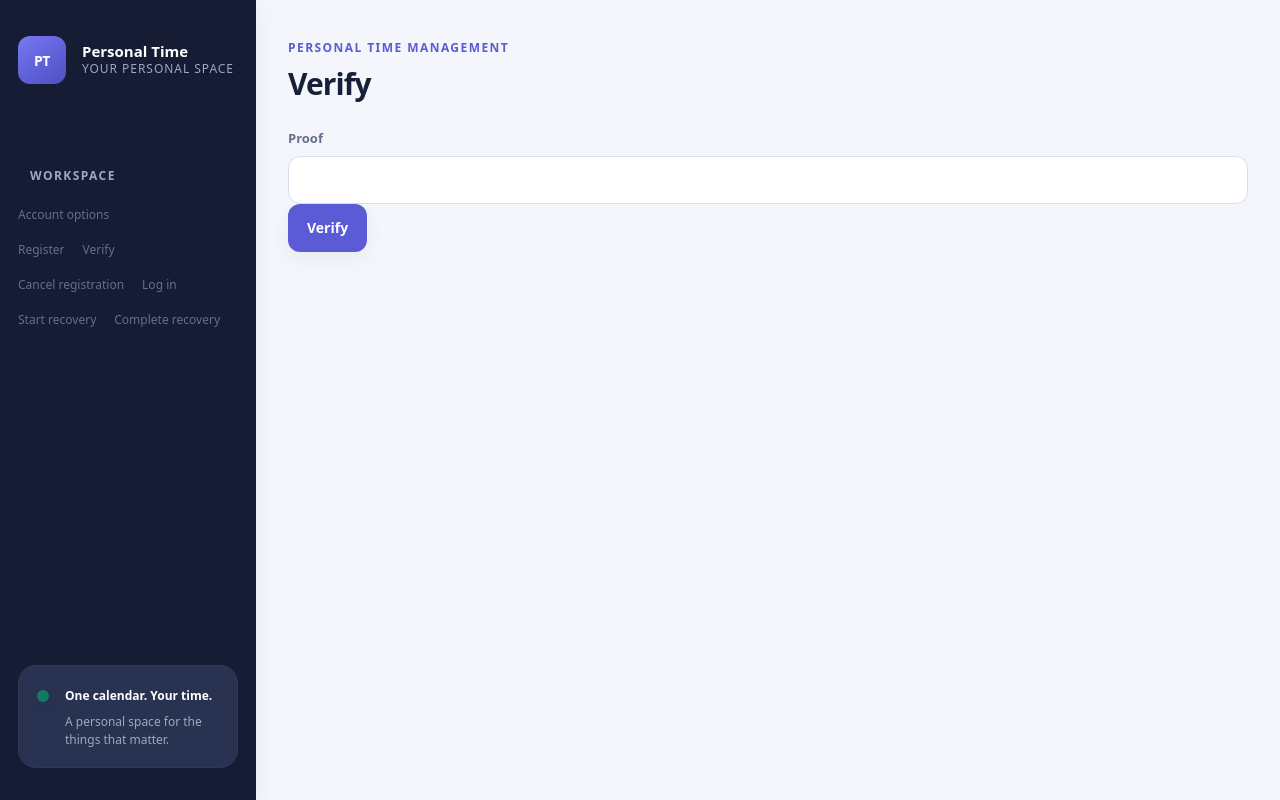
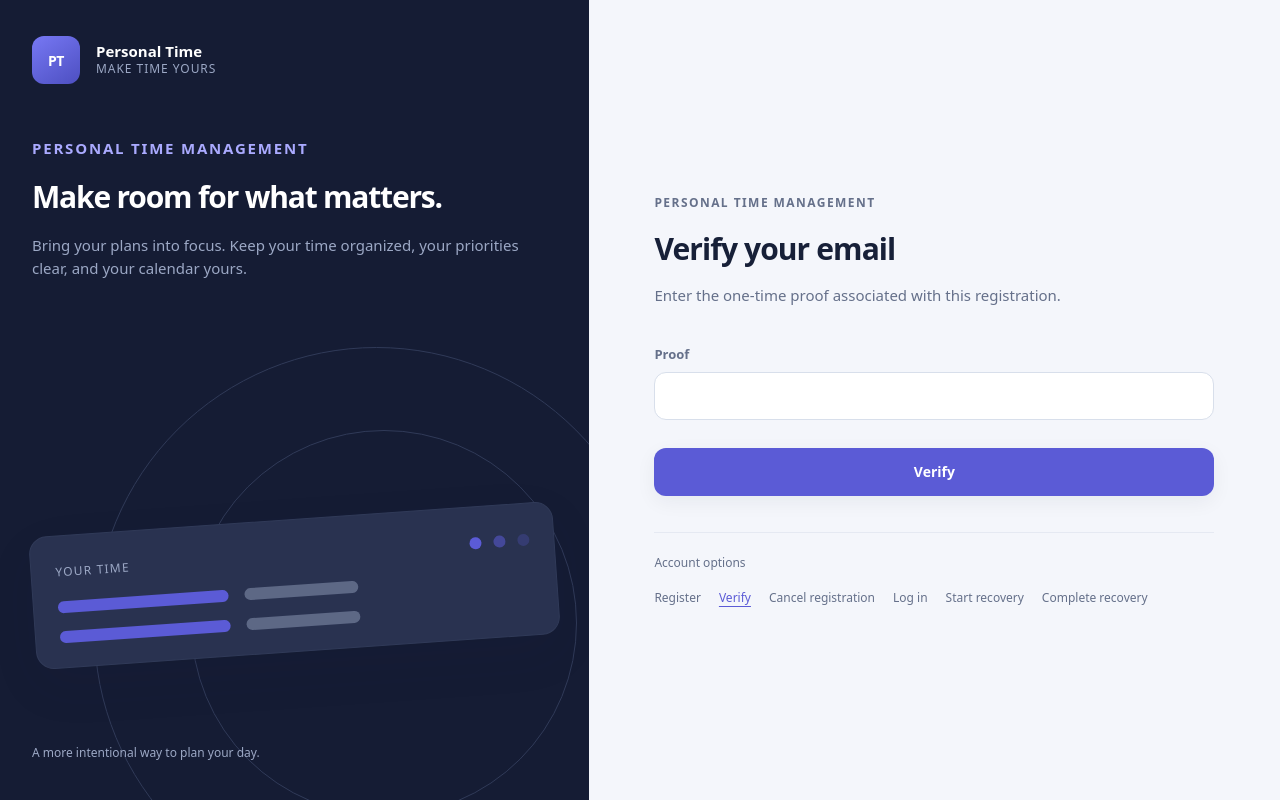
Before and after one commit to Staring531/my-desktop-app, a Next.js app in the folder apps/website/: page /verify in a window 1280 px wide. Built offline with nearby package versions, Linux system fonts and the light colour scheme.

Commit message:
design(website): restyle account entry flows

```diff
--- a/apps/website/components/auth-forms.tsx
+++ b/apps/website/components/auth-forms.tsx
@@ -29,8 +29,9 @@ export function RegisterForm({ timeZone = browserTimeZone() }: { timeZone?: stri
   }
 
   return (
-    <Page title="Register" links={<UnsignedLinks />}>
+    <Page variant="auth" title="Create your account" subtitle="A few details are all it takes to get your personal calendar started." links={<UnsignedLinks active="/register" />}>
       <form
+        className="auth-form"
         onSubmit={(event) => {
           event.preventDefault();
           void submit();
@@ -52,7 +53,9 @@ export function RegisterForm({ timeZone = browserTimeZone() }: { timeZone?: stri
 export function VerifyForm({ onOk }: { onOk: (path: string) => void }) {
   return (
     <ProofForm
-      title="Verify"
+      title="Verify your email"
+      subtitle="Enter the one-time proof associated with this registration."
+      active="/verify"
       fields={['Proof']}
       command="Verify"
       path="/api/registrations/verify"
@@ -79,8 +82,9 @@ export function CancelRegistrationForm() {
   }
 
   return (
-    <Page title="Cancel registration" links={<UnsignedLinks />}>
+    <Page variant="auth" title="Cancel registration" subtitle="Remove a registration that has not been verified." links={<UnsignedLinks active="/register/cancel" />}>
       <form
+        className="auth-form"
         onSubmit={(event) => {
           event.preventDefault();
           void submit();
@@ -119,8 +123,9 @@ export function LoginForm({ initial, onOk }: { initial?: ApiBody; onOk: (path: s
   }
 
   return (
-    <Page title="Log in" links={<UnsignedLinks />}>
+    <Page variant="auth" title="Welcome back" subtitle="Sign in to open your personal calendar." links={<UnsignedLinks active="/login" />}>
       <form
+        className="auth-form"
         onSubmit={(event) => {
           event.preventDefault();
           void submit();
@@ -153,8 +158,9 @@ export function StartRecoveryForm() {
   }
 
   return (
-    <Page title="Start recovery" links={<UnsignedLinks />}>
+    <Page variant="auth" title="Recover your password" subtitle="Enter the email associated with your account." links={<UnsignedLinks active="/recovery" />}>
       <form
+        className="auth-form"
         onSubmit={(event) => {
           event.preventDefault();
           void submit();
@@ -195,8 +201,9 @@ export function CompleteRecoveryForm({ onOk }: { onOk: (path: string) => void })
   }
 
   return (
-    <Page title="Complete recovery" links={<UnsignedLinks />}>
+    <Page variant="auth" title="Choose a new password" subtitle="Use your recovery proof to restore access to your account." links={<UnsignedLinks active="/recovery/complete" />}>
       <form
+        className="auth-form"
         onSubmit={(event) => {
           event.preventDefault();
           void submit();
@@ -216,6 +223,8 @@ export function CompleteRecoveryForm({ onOk }: { onOk: (path: string) => void })
 
 function ProofForm({
   title,
+  subtitle,
+  active,
   fields,
   command,
   path,
@@ -223,6 +232,8 @@ function ProofForm({
   onOk,
 }: {
   title: string;
+  subtitle: string;
+  active: string;
   fields: string[];
   command: string;
   path: string;
@@ -247,8 +258,9 @@ function ProofForm({
   }
 
   return (
-    <Page title={title} links={<UnsignedLinks />}>
+    <Page variant="auth" title={title} subtitle={subtitle} links={<UnsignedLinks active={active} />}>
       <form
+        className="auth-form"
         onSubmit={(event) => {
           event.preventDefault();
           void submit();
```
